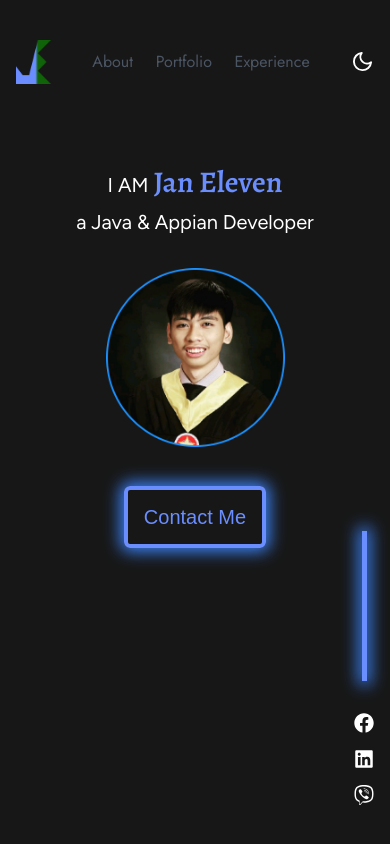
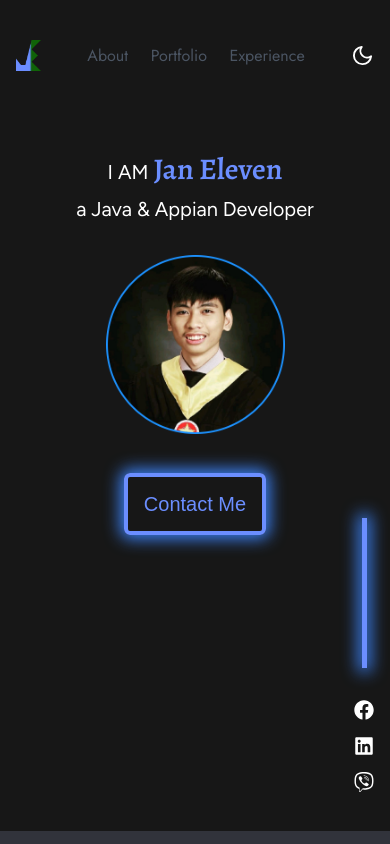
Before and after one commit to jan11eleven/onse-portfolio, a Next.js app: page / in a window 390 px wide. Shown: the top 844 px of the page. Built offline with nearby package versions, Linux system fonts and the light colour scheme.

Commit message:
reduce size of logo icon

```diff
--- a/app/components/Experience.tsx
+++ b/app/components/Experience.tsx
@@ -51,7 +51,7 @@ export default function Experience() {
 										{exp.title}
 									</h3>
 									<p className="text-xl lg:text-2xl">{exp.company}</p>
-									<p className="mt-2 text-lg lg:text-xl">{exp.details}</p>
+									<p className="mt-2 text-md lg:text-xl">{exp.details}</p>
 								</div>
 							</div>
 						</div>
--- a/app/components/Header.tsx
+++ b/app/components/Header.tsx
@@ -9,13 +9,22 @@ export default function Header() {
 
 	return (
 		<div className="flex justify-between items-center jost-font">
-			<div>
+			<div className="block md:hidden">
 				<Image
-					src="/logo.png" // Local image path or URL
+					src="/logo.png"
 					alt="Description of image"
-					width={35} // Set desired width
-					height={55} // Set desired height
-					priority // Optional: loads the image with high priority (recommended for above-the-fold images)
+					width={25}
+					height={45}
+					priority
+				/>
+			</div>
+			<div className="hidden md:block">
+				<Image
+					src="/logo.png"
+					alt="Description of image"
+					width={35}
+					height={55}
+					priority
 				/>
 			</div>
 			<div className="w-60 flex justify-around sm:justify-between items-center text-md sm:text-xl font-medium">
--- a/app/globals.css
+++ b/app/globals.css
@@ -13,11 +13,6 @@
 	--exp-background: #3d3e42;
 	--exp-foreground: #ffffff;
 	/* 82848b */
-}
-
-.dark :root {
-	--background: #34353a;
-	--foreground: #ededed;
 }
 
 @media (prefers-color-scheme: dark) {
```
